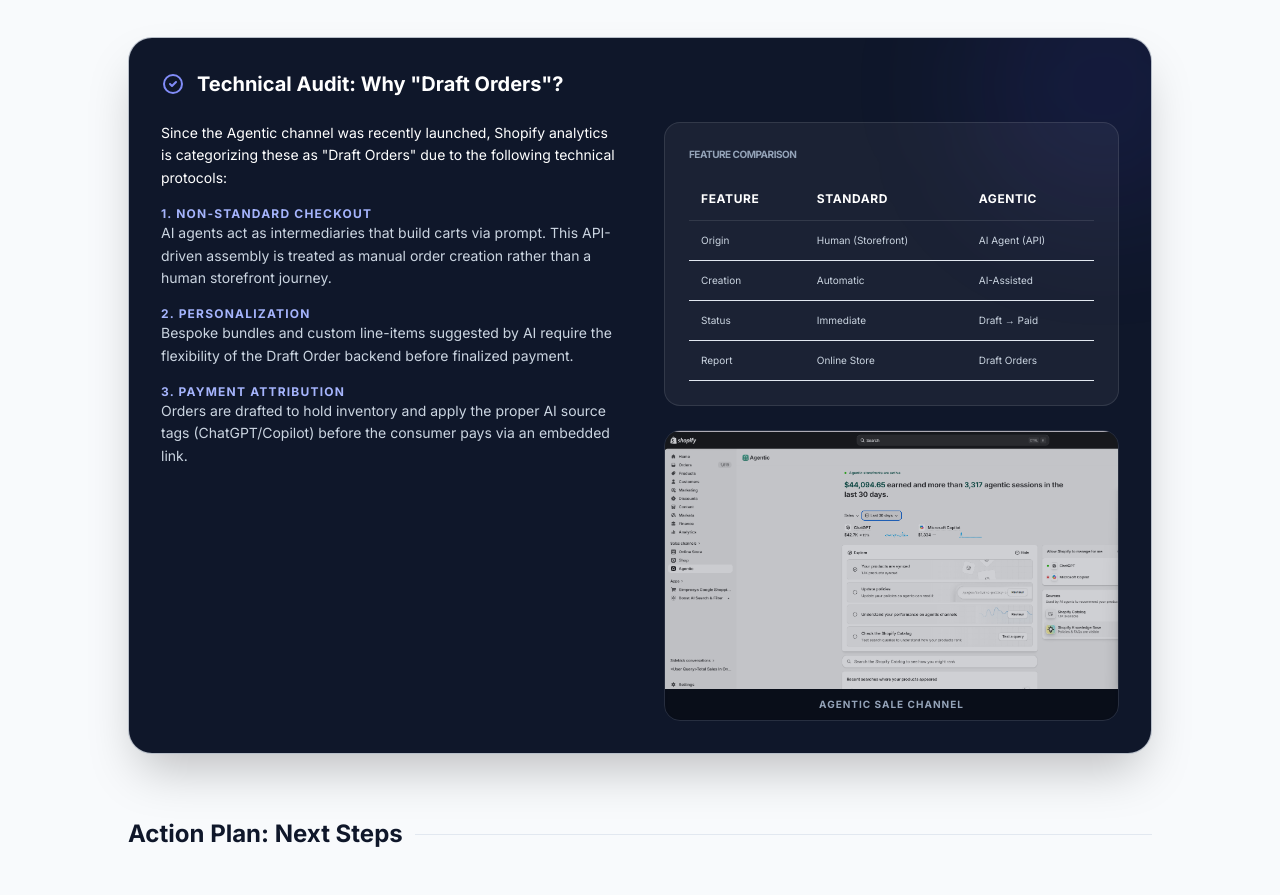
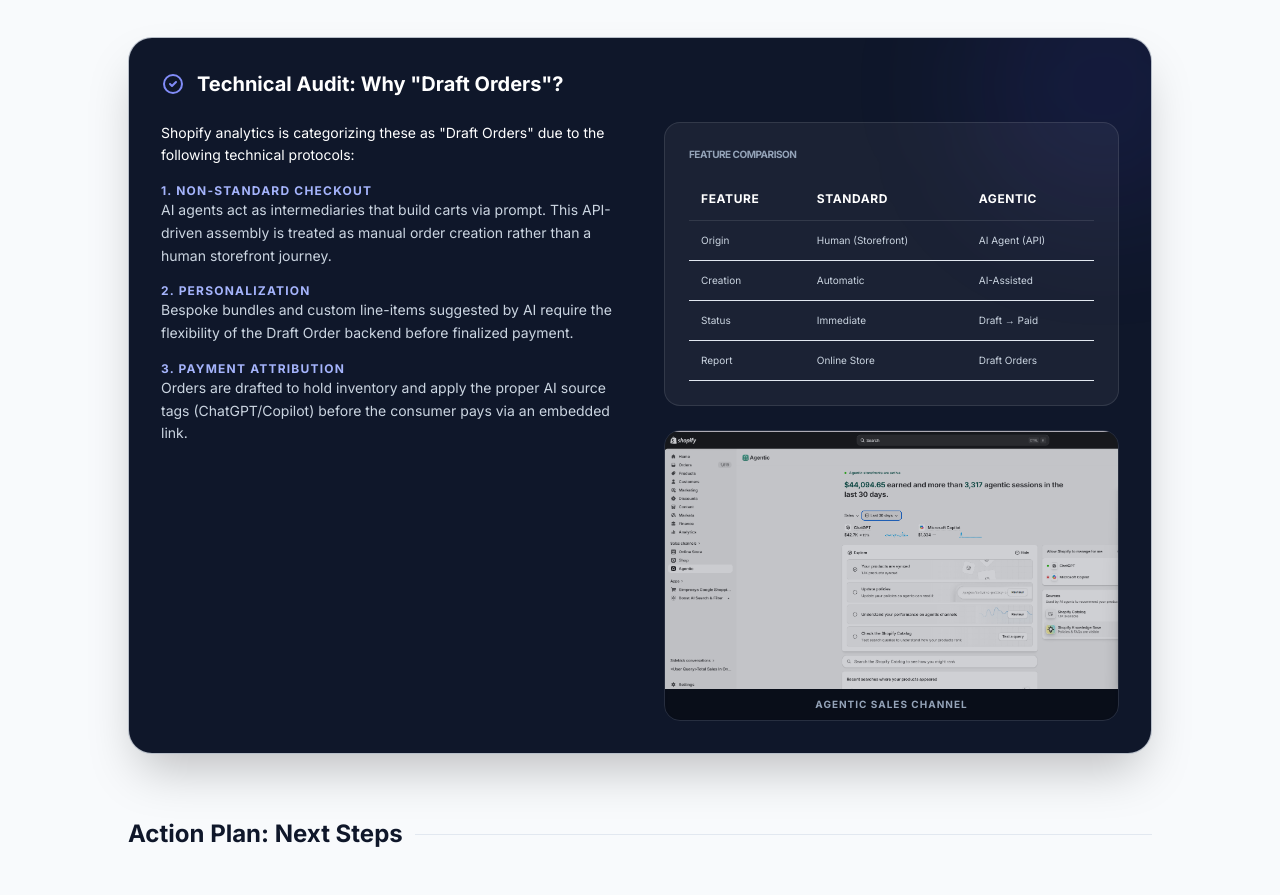
Before and after one commit to emmanueltdg/agentic-sales-channel, a plain HTML site: page index.html in a window 1280 px wide. Shown: the part 480-1375 px from the top of the page. Drawn offline with nearby package versions, Linux system fonts and the light colour scheme.

Commit message:
Update index.html

```diff
--- a/index.html
+++ b/index.html
@@ -57,7 +57,7 @@
 
                 <div class="grid grid-cols-1 lg:grid-cols-2 gap-12 items-start">
                     <div class="text-slate-300 text-sm leading-relaxed space-y-4">
-                        <p class="text-white font-medium">Since the Agentic channel was recently launched, Shopify analytics is categorizing these as "Draft Orders" due to the following technical protocols:</p>
+                        <p class="text-white font-medium">Shopify analytics is categorizing these as "Draft Orders" due to the following technical protocols:</p>
 
                         <div class="space-y-4">
                             <div>
@@ -95,7 +95,7 @@
                         </div>
                         <div class="rounded-2xl overflow-hidden border border-white/10 shadow-inner">
                             <img src="image.png" alt="Agentic Dashboard" class="w-full h-auto opacity-80 hover:opacity-100 transition-opacity" onerror="this.src='https://placehold.co/600x400/1e293b/4f46e5?text=Agentic+Dashboard+Snapshot'">
-                            <p class="bg-black/40 text-[10px] text-center p-2 text-slate-400 uppercase tracking-widest font-bold">Agentic Sale Channel</p>
+                            <p class="bg-black/40 text-[10px] text-center p-2 text-slate-400 uppercase tracking-widest font-bold">Agentic Sales Channel</p>
                         </div>
                     </div>
                 </div>
```
